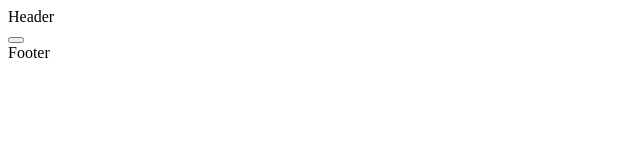
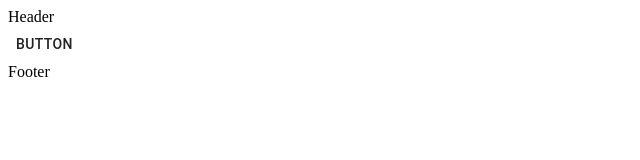
Before and after one commit to wbeck32/material-ui-example, a React app: page / in a window 1280 px wide. Shown: the top 160 px of the page, without its empty margins (0-640 px from the left). Built offline with nearby package versions, Linux system fonts and the light colour scheme.

Commit message:
found props.children

```diff
--- a/src/components/common/ActionArea.js
+++ b/src/components/common/ActionArea.js
@@ -2,6 +2,7 @@ import React from 'react';
 import KpButton from '../formInputs/KpButton';
 
 const ActionArea = props => {
+	console.log('props: ', props);
 	return (
 		<div>
 			<KpButton>button</KpButton>
--- a/src/components/formInputs/KpButton.js
+++ b/src/components/formInputs/KpButton.js
@@ -1,8 +1,8 @@
 import React from 'react';
-import { makeStyles } from '@material-ui/core/styles';
-import { Button } from '@material-ui/core';
+import { styled } from '@material-ui/core/styles';
+import Button from '@material-ui/core/Button';
 
-const useStyles = makeStyles => ({
+const MyButton = styled(Button)({
 	root: {
 		background: '#0078B3',
 		borderRadius: 0,
@@ -13,18 +13,21 @@ const useStyles = makeStyles => ({
 		textTransform: 'none',
 	},
 });
-
-const classes = useStyles();
+const ref = React.createRef('hello');
 
 const KpButton = props => {
-	const ref = React.createRef();
+	console.log('props: ', props);
+	console.log('ref: ', ref);
 	const handleClick = e => {
 		console.log('e: ', e.target);
 		ref.current.focus();
 	};
-
 	return (
-		<button ref={ref} onClick={handleClick} className={classes.root}></button>
+		<MyButton
+			ref={ref}
+			children={props.children}
+			onClick={handleClick}
+		></MyButton>
 	);
 };
 
```
Also changed, not shown: 1 other file (tests, documents, lock files or other folders).
